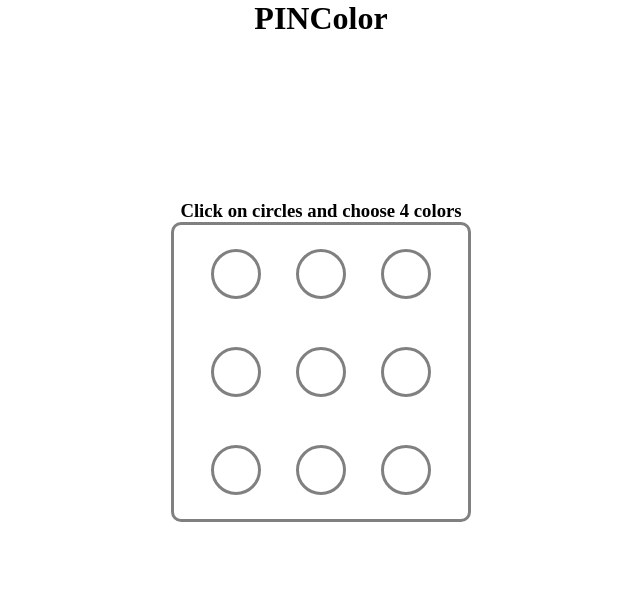
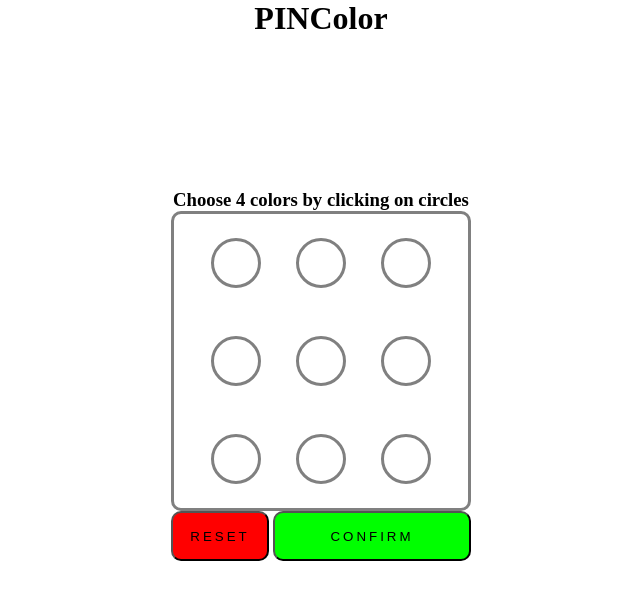
Before and after one commit to DenisB7/pincolor, a React (Create React App) app: page / in a window 1280 px wide. Shown: the top 600 px of the page, without its empty margins (319-959 px from the left). Built offline with nearby package versions, Linux system fonts and the light colour scheme.

Commit message:
Add reset and confirm buttons

```diff
--- a/src/App.js
+++ b/src/App.js
@@ -18,12 +18,12 @@ function Board({ history, onUserClick }) {
 
   function handleUserClick(circle) {
     let checkNumberOfEnteredColors = history.filter(color => color !== "#FFFFFF");
-    let userIsChangingTheSameCircle = history.filter((color, index) => index === circle && color !== "#FFFFFF");
+    let userIsChangingTheSameCircle = history.filter((color, index) => color !== "#FFFFFF" && index === circle);
     if (checkNumberOfEnteredColors.length !== 4 || userIsChangingTheSameCircle.length === 1) {
       let updatedHistory = history.slice();
       updatedHistory[circle] = handleColors[history[circle]];
       onUserClick(circle, updatedHistory);
-      document.getElementById("text-for-user").textContent = "Click on circles and choose 4 colors";
+      document.getElementById("text-for-user").textContent = "Choose 4 colors by clicking on circles";
     } else {
       document.getElementById("text-for-user").textContent = "You are permitted to choose only 4!";
     }
@@ -48,9 +48,15 @@ function Board({ history, onUserClick }) {
   });
 
   return (
-    <div className="pin-block">
-      {board}
-    </div>
+    <>
+      <div className="pin-block">
+        {board}
+      </div>
+      <div className="buttons">
+        <button className="reset">reset</button>
+        <button className="confirm">confirm</button>
+      </div>
+    </>
   );
 }
 
@@ -64,7 +70,7 @@ export default function Pin() {
 
   return (
     <div className="main-block">
-      <h3 id="text-for-user">Click on circles and choose 4 colors</h3>
+      <h3 id="text-for-user">Choose 4 colors by clicking on circles</h3>
       <Board history={history} onUserClick={handleUserClick}/>
     </div>
   );
--- a/src/styles.css
+++ b/src/styles.css
@@ -21,7 +21,6 @@ div#root {
 
 div.main-block {
     width: 400px;
-    height: 400px;
     max-width: 100%;
     max-height: 100%;
 }
@@ -55,3 +54,34 @@ button.circle {
     width: 50px;
     height: 50px;
 }
+
+div.buttons {
+    width: 300px;
+    height: 100px;
+    max-width: 100%;
+    max-height: 100%;
+    text-align: center;
+}
+
+button.reset {
+    width: 98px;
+    height: 50px;
+    max-width: 100%;
+    max-height: 100%;
+    margin-right: 4px;
+    border-radius: 10px;
+    text-transform: uppercase;
+    letter-spacing: 3px;
+    background-color: #ff0000;
+}
+
+button.confirm {
+    width: 198px;
+    height: 50px;
+    max-width: 100%;
+    max-height: 100%;
+    border-radius: 10px;
+    text-transform: uppercase;
+    letter-spacing: 3px;
+    background-color: #00ff00;
+}
```
